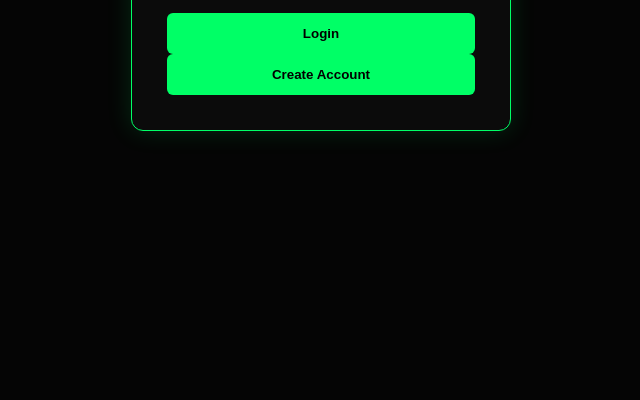
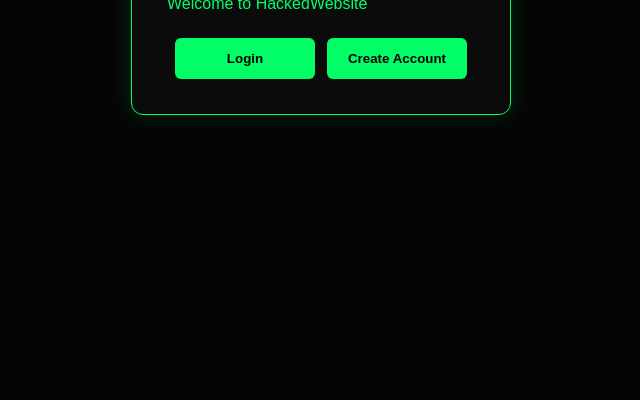
Before and after one commit to Soyan-x/HackedWebsite, a website: page public/index.html in a window 1280 px wide. Shown: the part 400-800 px from the top of the page, without its empty margins (319-959 px from the left). Drawn offline with Linux system fonts and the light colour scheme.

Commit message:
Refactor CSS for improved structure and styling

```diff
--- a/public/style.css
+++ b/public/style.css
@@ -110,3 +110,19 @@ a {
 .dashboard button {
     margin-top: 10px;
 }
+
+.buttons {
+    display: flex;
+    gap: 12px;
+    justify-content: center;
+    margin-top: 25px;
+}
+
+.buttons a {
+    text-decoration: none;
+}
+
+.buttons button {
+    cursor: pointer;
+    min-width: 140px;
+}
```
